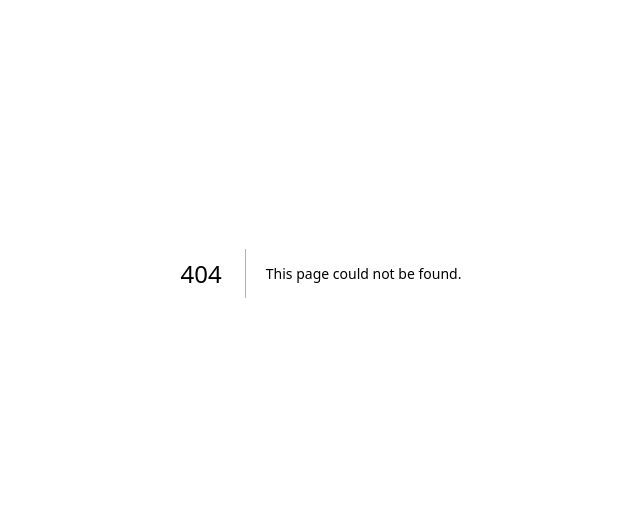
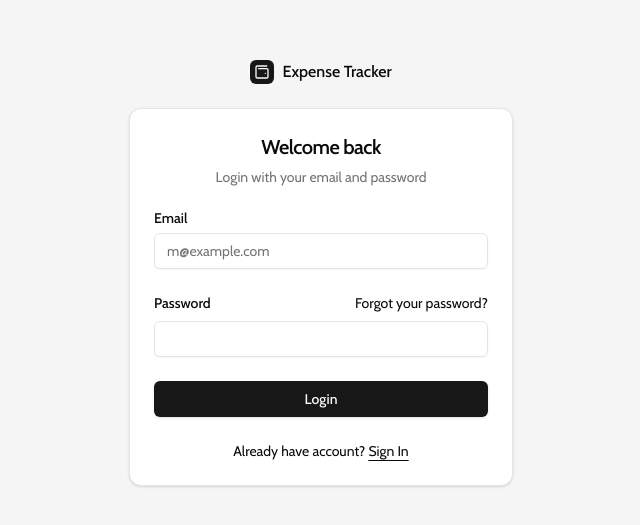
Before and after one commit to mdsetiawan11/expense-tracker, a Next.js app: page /authentication/sign-up in a window 1280 px wide. Before the commit this address had no page. Shown: the part 127-652 px from the top of the page, without its empty margins (319-959 px from the left). Built offline with nearby package versions, Linux system fonts and the light colour scheme.

Commit message:
SignUp Page

```diff
--- a/app/authentication/login/page.tsx
+++ b/app/authentication/sign-in/page.tsx
@@ -1,7 +1,7 @@
-import { LoginForm } from "@/components/login-form";
+import { SignInForm } from "@/components/signin-form";
 import { GalleryVerticalEnd, Wallet2 } from "lucide-react";
 
-export default function LoginPage() {
+export default function SignInPage() {
   return (
     <div className="flex min-h-svh flex-col items-center justify-center gap-6 bg-muted p-6 md:p-10">
       <div className="flex w-full max-w-sm flex-col gap-6">
@@ -11,7 +11,7 @@ export default function LoginPage() {
           </div>
           Expense Tracker
         </a>
-        <LoginForm />
+        <SignInForm />
       </div>
     </div>
   );
--- /dev/null
+++ b/app/authentication/sign-up/page.tsx
@@ -0,0 +1,18 @@
+import { SignUpForm } from "@/components/signup-form";
+import { GalleryVerticalEnd, Wallet2 } from "lucide-react";
+
+export default function SignUpPage() {
+  return (
+    <div className="flex min-h-svh flex-col items-center justify-center gap-6 bg-muted p-6 md:p-10">
+      <div className="flex w-full max-w-sm flex-col gap-6">
+        <a href="#" className="flex items-center gap-2 self-center font-medium">
+          <div className="flex h-6 w-6 items-center justify-center rounded-md bg-primary text-primary-foreground">
+            <Wallet2 className="size-4" />
+          </div>
+          Expense Tracker
+        </a>
+        <SignUpForm />
+      </div>
+    </div>
+  );
+}
--- /dev/null
+++ b/app/transactions/page.tsx
@@ -0,0 +1,27 @@
+import { AppSidebar } from "@/components/app-sidebar";
+import { ChartAreaInteractive } from "@/components/chart-area-interactive";
+import { DataTable } from "@/components/data-table";
+import { SectionCards } from "@/components/section-cards";
+import { SiteHeader } from "@/components/site-header";
+import { SidebarInset, SidebarProvider } from "@/components/ui/sidebar";
+
+export default function Page() {
+  return (
+    <SidebarProvider>
+      <AppSidebar variant="inset" />
+      <SidebarInset>
+        <SiteHeader />
+        <div className="flex flex-1 flex-col">
+          <div className="@container/main flex flex-1 flex-col gap-2">
+            <div className="flex flex-col gap-4 py-4 md:gap-6 md:py-6">
+              <SectionCards />
+              <div className="px-4 lg:px-6">
+                <ChartAreaInteractive />
+              </div>
+            </div>
+          </div>
+        </div>
+      </SidebarInset>
+    </SidebarProvider>
+  );
+}
--- a/components/login-form.tsx
+++ b/components/signin-form.tsx
@@ -9,8 +9,9 @@ import {
 } from "@/components/ui/card";
 import { Input } from "@/components/ui/input";
 import { Label } from "@/components/ui/label";
+import Link from "next/link";
 
-export function LoginForm({
+export function SignInForm({
   className,
   ...props
 }: React.ComponentPropsWithoutRef<"div">) {
@@ -52,9 +53,12 @@ export function LoginForm({
               </div>
               <div className="text-center text-sm">
                 Don&apos;t have an account?{" "}
-                <a href="#" className="underline underline-offset-4">
+                <Link
+                  href="/authentication/sign-up"
+                  className="underline underline-offset-4"
+                >
                   Sign up
-                </a>
+                </Link>
               </div>
             </div>
           </form>
--- /dev/null
+++ b/components/signup-form.tsx
@@ -0,0 +1,69 @@
+import { cn } from "@/lib/utils";
+import { Button } from "@/components/ui/button";
+import {
+  Card,
+  CardContent,
+  CardDescription,
+  CardHeader,
+  CardTitle,
+} from "@/components/ui/card";
+import { Input } from "@/components/ui/input";
+import { Label } from "@/components/ui/label";
+import Link from "next/link";
+
+export function SignUpForm({
+  className,
+  ...props
+}: React.ComponentPropsWithoutRef<"div">) {
+  return (
+    <div className={cn("flex flex-col gap-6", className)} {...props}>
+      <Card>
+        <CardHeader className="text-center">
+          <CardTitle className="text-xl">Welcome back</CardTitle>
+          <CardDescription>Login with your email and password</CardDescription>
+        </CardHeader>
+        <CardContent>
+          <form>
+            <div className="grid gap-6">
+              <div className="grid gap-6">
+                <div className="grid gap-2">
+                  <Label htmlFor="email">Email</Label>
+                  <Input
+                    id="email"
+                    type="email"
+                    placeholder="m@example.com"
+                    required
+                  />
+                </div>
+                <div className="grid gap-2">
+                  <div className="flex items-center">
+                    <Label htmlFor="password">Password</Label>
+                    <a
+                      href="#"
+                      className="ml-auto text-sm underline-offset-4 hover:underline"
+                    >
+                      Forgot your password?
+                    </a>
+                  </div>
+                  <Input id="password" type="password" required />
+                </div>
+                <Button type="submit" className="w-full">
+                  Login
+                </Button>
+              </div>
+              <div className="text-center text-sm">
+                Already have account?{" "}
+                <Link
+                  href="/authentication/sign-in"
+                  className="underline underline-offset-4"
+                >
+                  Sign In
+                </Link>
+              </div>
+            </div>
+          </form>
+        </CardContent>
+      </Card>
+    </div>
+  );
+}
```
